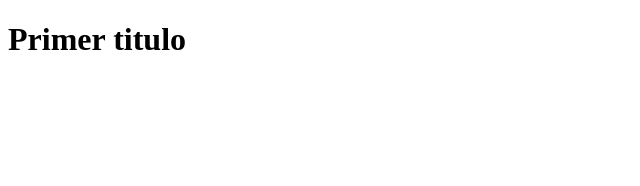
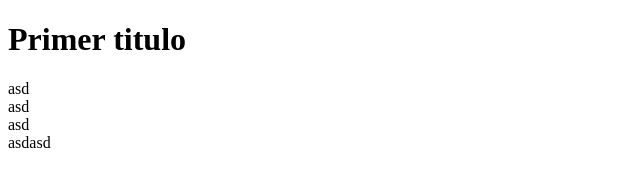
Before and after one commit to VictorMiBe/asdas, a plain HTML site: page index.html in a window 1280 px wide. Shown: the whole page, without its empty margins (0-640 px from the left). Drawn offline with Linux system fonts and the light colour scheme.

Commit message:
Cree una nueva Funcion

```diff
--- a/index.html
+++ b/index.html
@@ -7,5 +7,9 @@
 </head>
 <body>
     <h1>Primer titulo</h1>
+    <div>asd</div>
+    <div>asd</div>
+    <div>asd</div>
+    <div>asdasd</div>
 </body>
 </html>
--- a/main.js
+++ b/main.js
@@ -0,0 +1 @@
+//Comentario en js desde rama1
```
